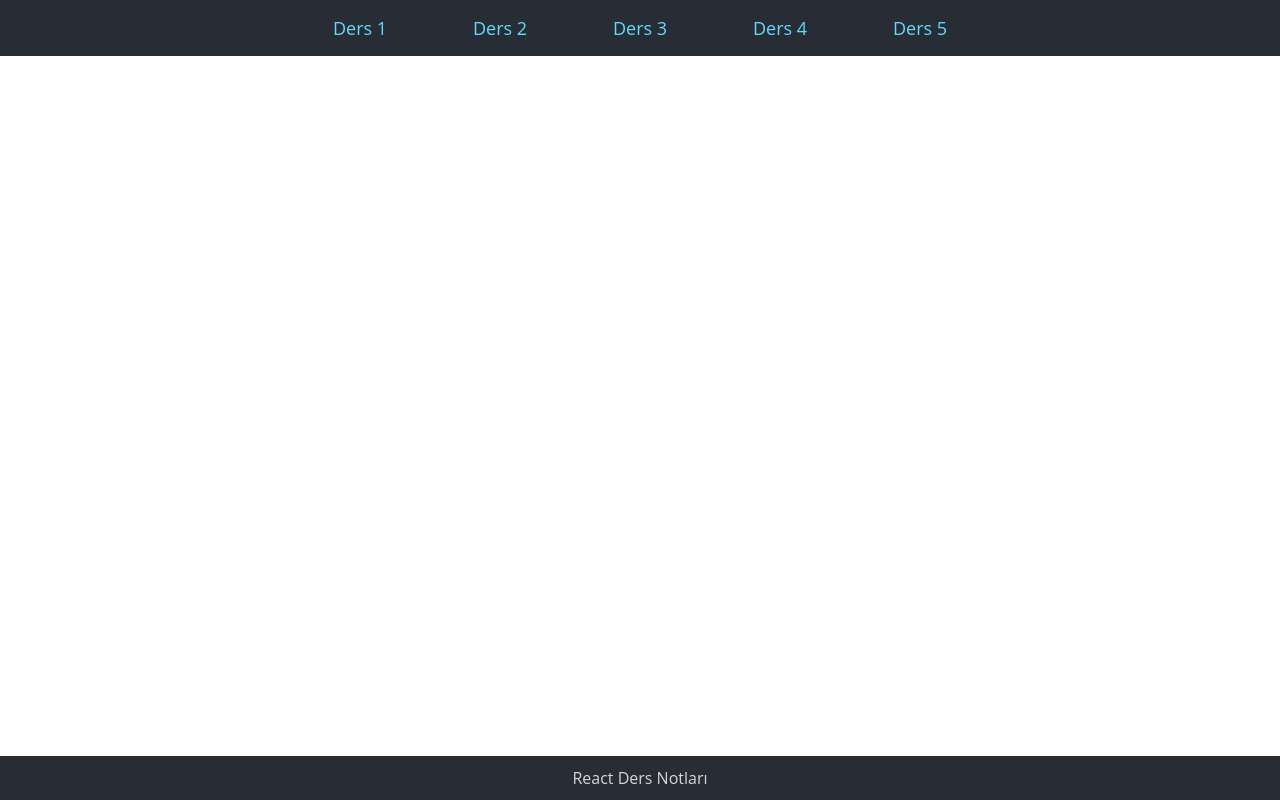
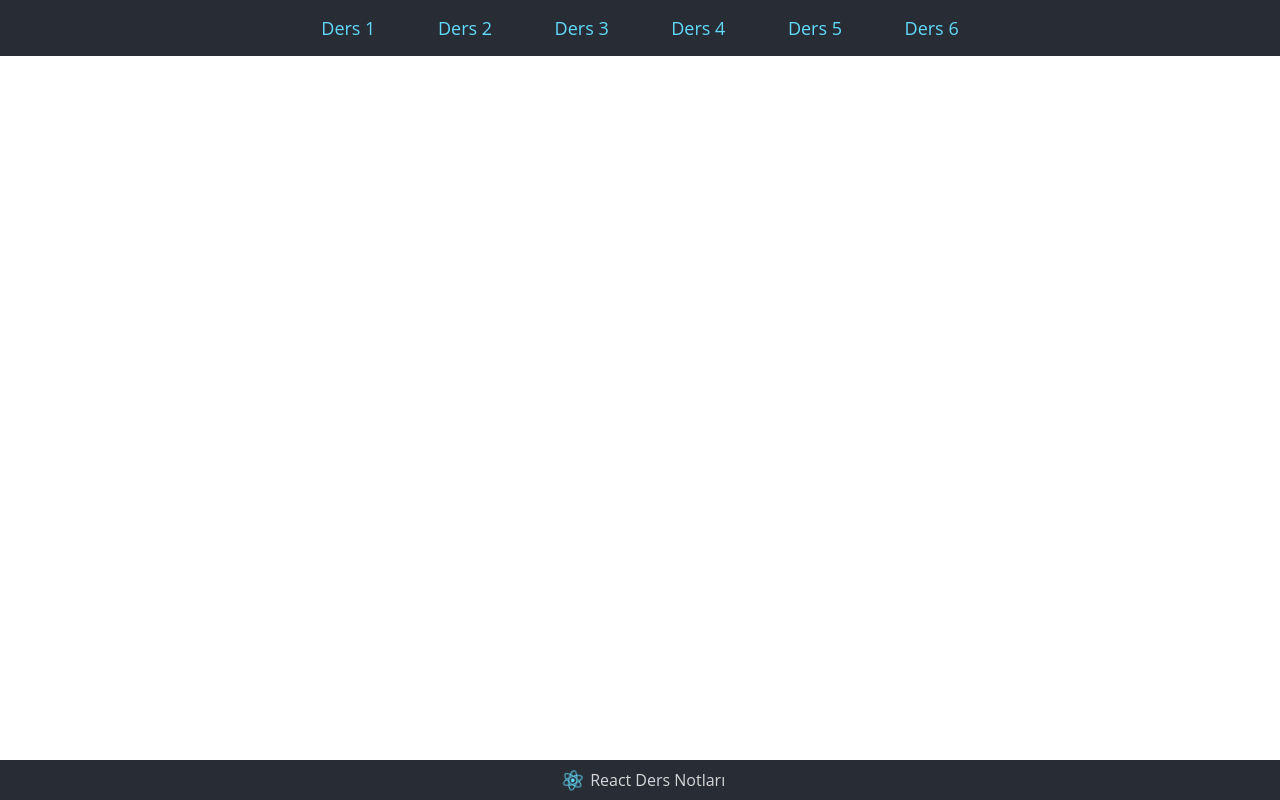
Before and after one commit to fatihcode/react_notes, a React (Create React App) app: page / in a window 1280 px wide. Built offline with nearby package versions, Linux system fonts and the light colour scheme.

Commit message:
new lesson

```diff
--- a/package.json
+++ b/package.json
@@ -2,11 +2,13 @@
   "name": "rcders",
   "version": "0.1.0",
   "private": true,
+  "homepage": "https://fatihqaz.github.io/react_notes/",
   "dependencies": {
     "@testing-library/jest-dom": "^5.16.1",
     "@testing-library/react": "^12.1.2",
     "@testing-library/user-event": "^13.5.0",
     "axios": "^0.26.0",
+    "gh-pages": "^3.2.3",
     "react": "^17.0.2",
     "react-dom": "^17.0.2",
     "react-router-dom": "^6.2.1",
@@ -14,6 +16,8 @@
     "web-vitals": "^2.1.4"
   },
   "scripts": {
+    "predeploy": "npm run build",
+    "deploy": "gh-pages -d build",
     "start": "react-scripts start",
     "build": "react-scripts build",
     "test": "react-scripts test",
--- a/src/App.js
+++ b/src/App.js
@@ -4,6 +4,7 @@ import Ders2 from "./comp2/Ders2";
 import Ders3 from "./comp3/Ders3";
 import Ders4 from "./comp4/Ders4";
 import Ders5 from "./comp5/Ders5";
+import Ders6 from "./comp6/Ders6";
 import Footer from "./Footer";
 import Header from "./Header";
 
@@ -22,6 +23,8 @@ export default function App() {
                <Route path='ders3' element={<Ders3 />} />
                <Route path='ders4' element={<Ders4 />} />
                <Route path='ders5' element={<Ders5 />} />
+               <Route path='ders6' element={<Ders6 />} />
+
             </Routes>
 
          </div>
--- a/src/Footer.js
+++ b/src/Footer.js
@@ -1,10 +1,11 @@
 import React from 'react';
+import logo from './logo.svg';
 
 export default function Footer() {
   return (
     <div className="footer">
-
-      <div>React Ders Notları </div>
+      <img src={logo} className="logo" alt="logo" />
+      <span>React Ders Notları </span>
 
     </div>);
 }
--- a/src/Header.js
+++ b/src/Header.js
@@ -20,6 +20,9 @@ export default function Header() {
         <NavLink className={({ isActive }) =>
           isActive ? "activeClassName" : "App-link"} to="ders5">Ders 5</NavLink>
 
+        <NavLink className={({ isActive }) =>
+          isActive ? "activeClassName" : "App-link"} to="ders6">Ders 6</NavLink>
+
       </div>
     </div>
   )
--- /dev/null
+++ b/src/comp6/Ders6.js
@@ -0,0 +1,11 @@
+import React from 'react'
+
+export default function Ders6() {
+  return (
+    <div>
+      <h2>[Ders 6] - </h2>
+
+
+    </div>
+  )
+}
--- a/src/index.css
+++ b/src/index.css
@@ -73,6 +73,9 @@ code {
 }
 
 .footer {
+  display: flex;
+  justify-content: center;
+  align-items: center;
   background-color: #282c34;
   color: #d6d6d6;
   padding: 10px;
@@ -80,7 +83,29 @@ code {
   bottom: 0;
   left: 0;
   width: 100%;
+  height: 40px;
 }
+
+.logo {
+  height: 25px;
+  pointer-events: none;
+}
+
+@media (prefers-reduced-motion: no-preference) {
+  .logo {
+    animation: logo-spin infinite 20s linear;
+  }
+}
+
+@keyframes logo-spin {
+  from {
+    transform: rotate(0deg);
+  }
+  to {
+    transform: rotate(360deg);
+  }
+}
+
 
 /*-----------------------------------------*/
 
@@ -166,3 +191,5 @@ hr {
   margin: 20px;
   border: 0.2px solid #d6d6d6;
 }
+
+/*-----------------------------------------*/
```
Also changed, not shown: src/logo.svg (added), 1 other file (tests, documents, lock files or other folders).
